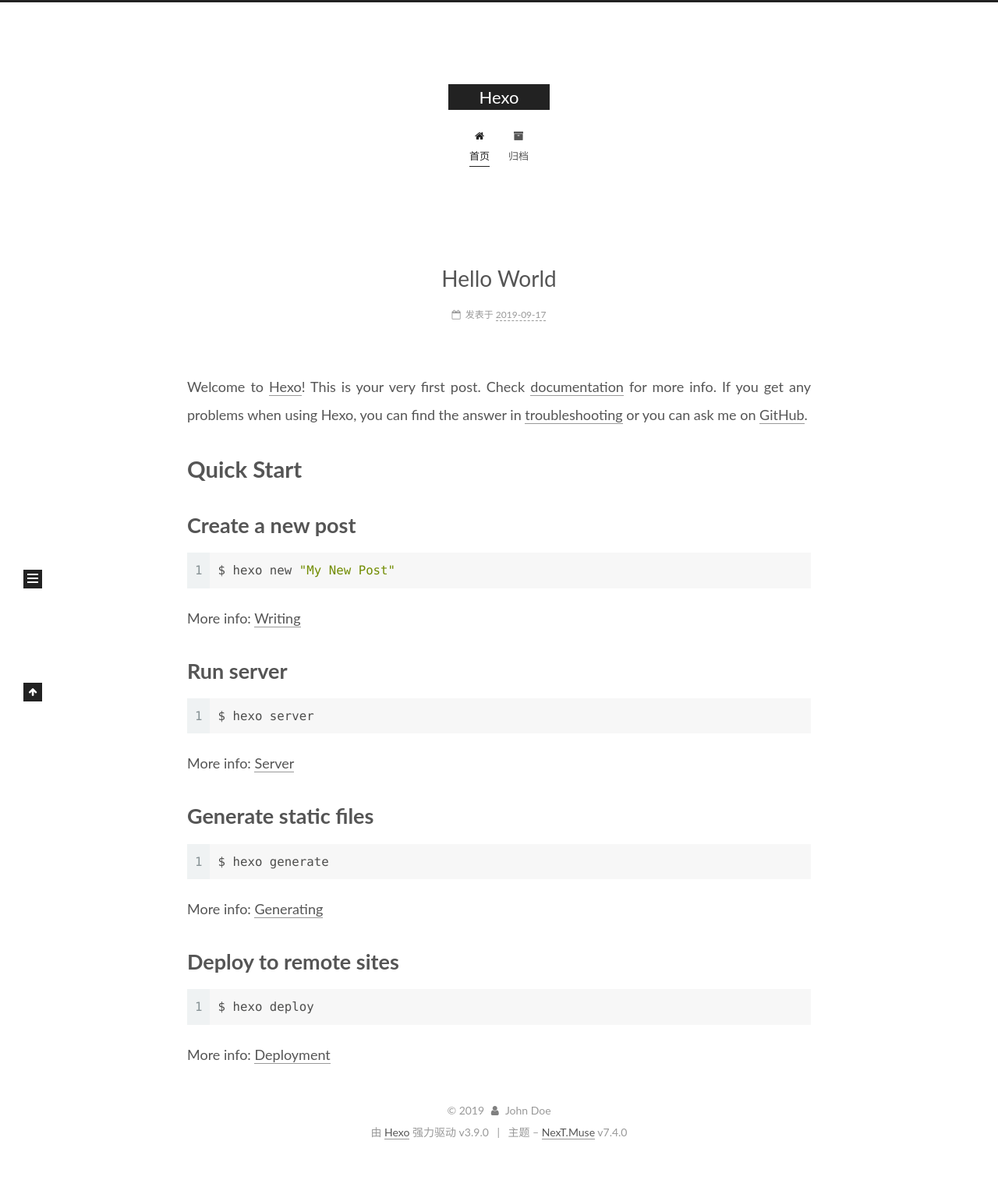
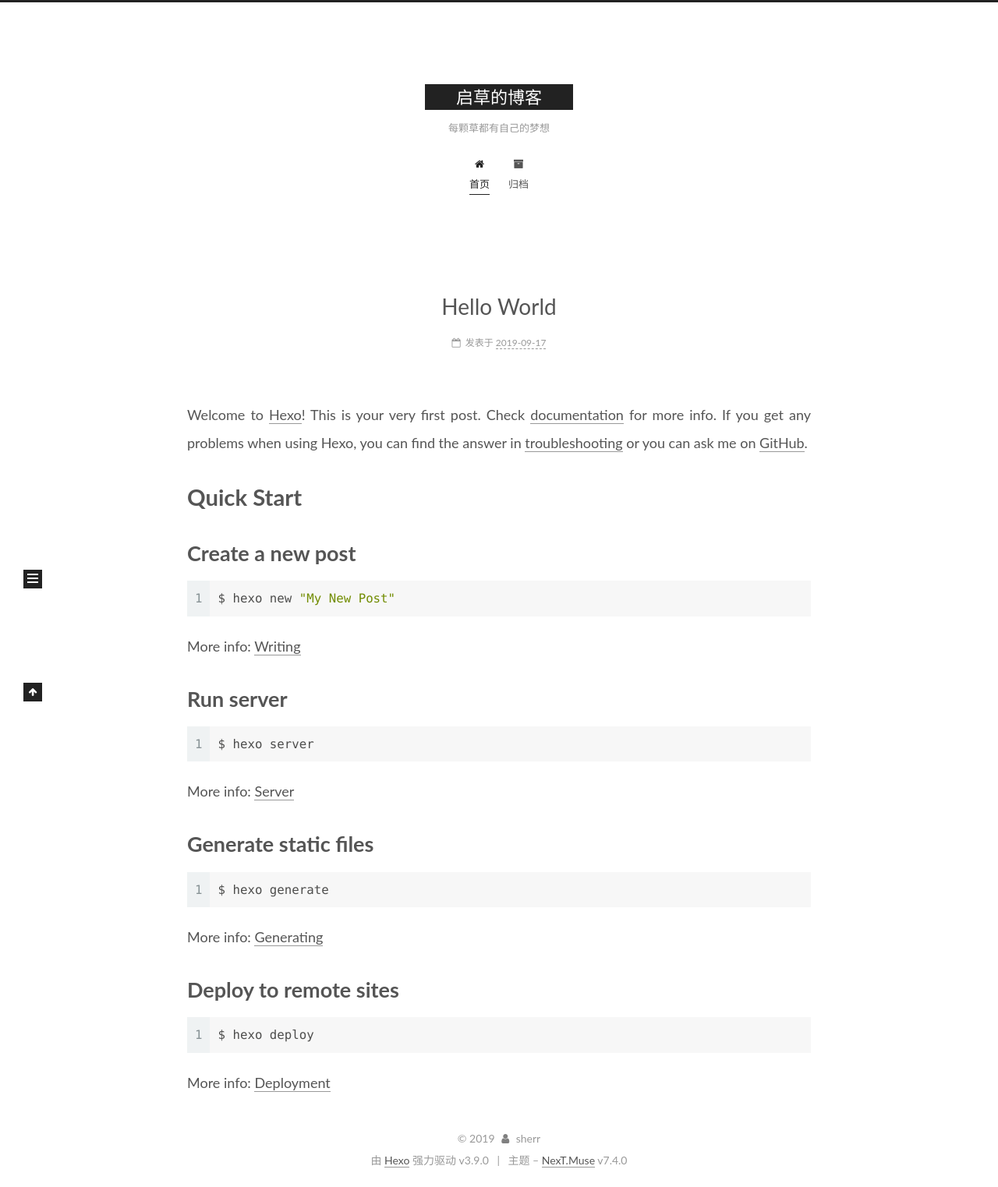
Before and after one commit to lekeeith/lekeeith.github.io, a plain HTML site: page index.html in a window 1280 px wide. Shown: the whole page at 78% size. Before the commit the page ends 1487 px from the top, so only its background shows below. Drawn offline with Linux system fonts and the light colour scheme.

Commit message:
Site updated: 2019-09-17 19:36:43

```diff
--- a/index.html
+++ b/index.html
@@ -56,12 +56,12 @@
 </script>
 
   <meta property="og:type" content="website">
-<meta property="og:title" content="Hexo">
+<meta property="og:title" content="启草的博客">
 <meta property="og:url" content="http://lekeeith.github.io/index.html">
-<meta property="og:site_name" content="Hexo">
+<meta property="og:site_name" content="启草的博客">
 <meta property="og:locale" content="zh-CN">
 <meta name="twitter:card" content="summary">
-<meta name="twitter:title" content="Hexo">
+<meta name="twitter:title" content="启草的博客">
   <link rel="canonical" href="http://lekeeith.github.io/">
 
 
@@ -76,7 +76,7 @@
   };
 </script>
 
-  <title>Hexo</title>
+  <title>启草的博客</title>
 
 
 
@@ -123,10 +123,12 @@
     <div>
       <a href="/" class="brand" rel="start">
         <span class="logo-line-before"><i></i></span>
-        <span class="site-title">Hexo</span>
+        <span class="site-title">启草的博客</span>
         <span class="logo-line-after"><i></i></span>
       </a>
     </div>
+        <p class="site-subtitle">每颗草都有自己的梦想</p>
+
   </div>
 
   <div class="site-nav-toggle">
@@ -193,13 +195,13 @@
     <link itemprop="mainEntityOfPage" href="http://lekeeith.github.io/2019/09/17/hello-world/">
 
     <span hidden itemprop="author" itemscope itemtype="http://schema.org/Person">
-      <meta itemprop="name" content="John Doe">
+      <meta itemprop="name" content="sherr">
       <meta itemprop="description" content="">
       <meta itemprop="image" content="/images/avatar.gif">
     </span>
 
     <span hidden itemprop="publisher" itemscope itemtype="http://schema.org/Organization">
-      <meta itemprop="name" content="Hexo">
+      <meta itemprop="name" content="启草的博客">
     </span>
       <header class="post-header">
         <h1 class="post-title" itemprop="name headline">
@@ -300,7 +302,7 @@
 
       <div class="site-overview-wrap sidebar-panel">
         <div class="site-author motion-element" itemprop="author" itemscope itemtype="http://schema.org/Person">
-  <p class="site-author-name" itemprop="name">John Doe</p>
+  <p class="site-author-name" itemprop="name">sherr</p>
   <div class="site-description" itemprop="description"></div>
 </div>
   <nav class="site-state motion-element">
@@ -333,7 +335,7 @@
   <span class="with-love" id="animate">
     <i class="fa fa-user"></i>
   </span>
-  <span class="author" itemprop="copyrightHolder">John Doe</span>
+  <span class="author" itemprop="copyrightHolder">sherr</span>
 </div>
   <div class="powered-by">由 <a href="https://hexo.io" class="theme-link" rel="noopener" target="_blank">Hexo</a> 强力驱动 v3.9.0</div>
   <span class="post-meta-divider">|</span>
```
Also changed, not shown: 2019/09/17/hello-world/index.html (+9 -7 lines), archives/2019/09/index.html (+9 -7 lines), archives/2019/index.html (+9 -7 lines), archives/index.html (+9 -7 lines).
